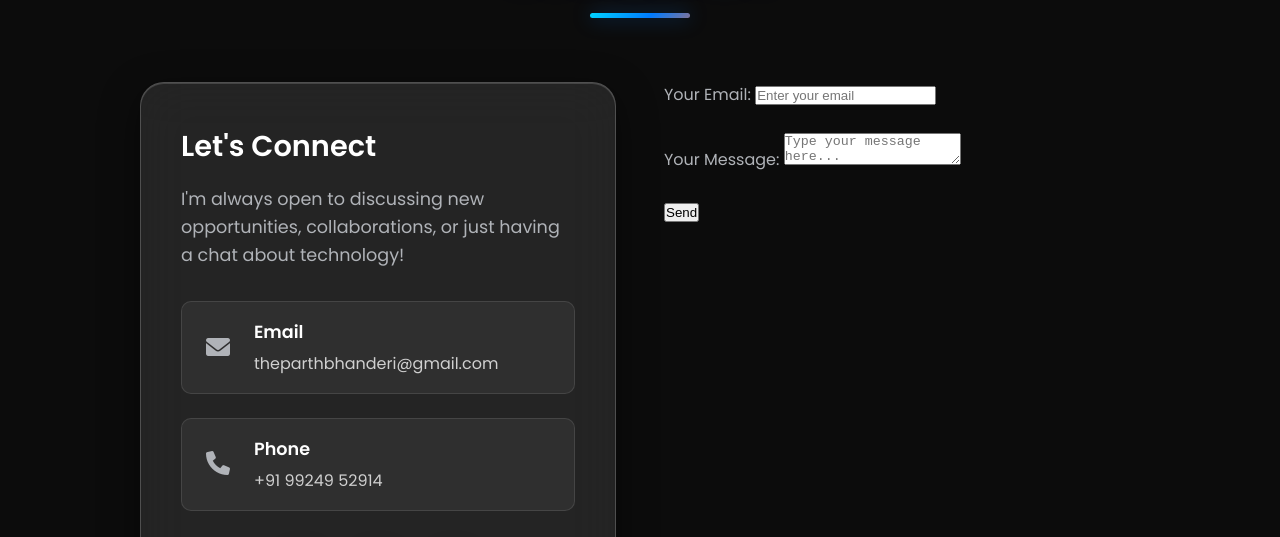
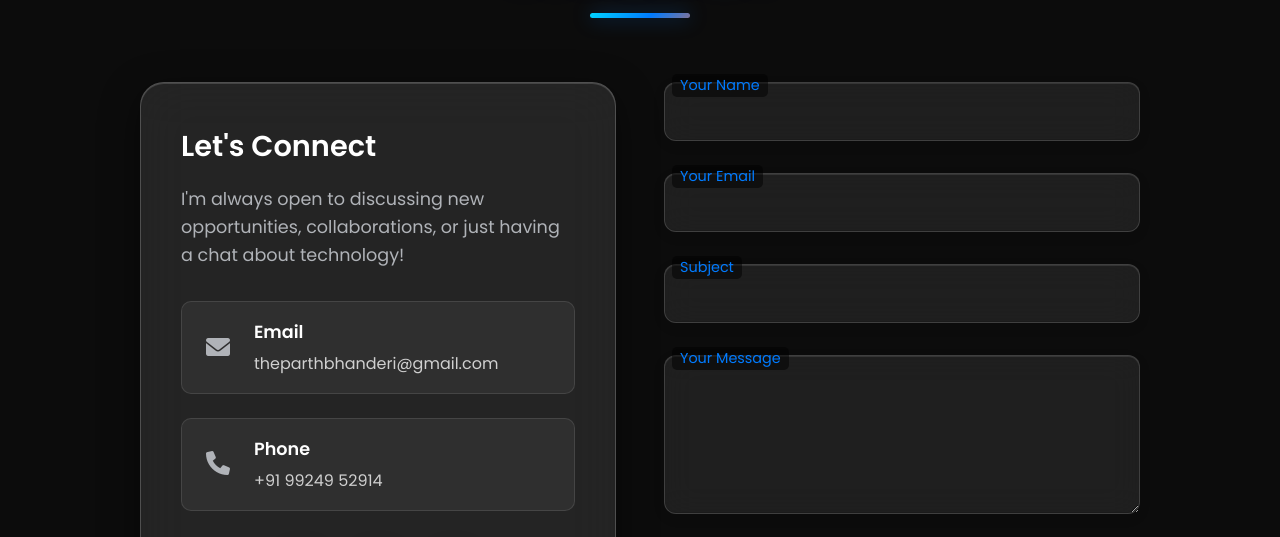
Before and after one commit to theparthbhanderi/portfolio, a plain HTML site: page index.html in a window 1280 px wide. Shown: the part 5565-6102 px from the top of the page. Drawn offline with Linux system fonts and the light colour scheme; files that its build step writes are made by us from their sources.

Commit message:
Update index.html

```diff
--- a/index.html
+++ b/index.html
@@ -8,7 +8,7 @@
     <link rel="preconnect" href="https://fonts.gstatic.com" crossorigin>
     <link href="https://fonts.googleapis.com/css2?family=Poppins:wght@300;400;500;600;700&display=swap" rel="stylesheet">
     <link rel="stylesheet" href="https://cdnjs.cloudflare.com/ajax/libs/font-awesome/6.0.0/css/all.min.css">
-    <link rel="stylesheet" href="style.css">
+    <link rel="stylesheet" href="css/style.css">
 </head>
 <body>
     <!-- Navigation -->
@@ -418,34 +418,29 @@
                     </div>
                 </div>
                 <div class="contact-form-container">
-                    <!-- Contact Form -->
-<form action="https://formspree.io/f/xblkzkqv" method="POST" id="contact-form">
-  <label>
-    Your Email:
-    <input type="email" name="email" placeholder="Enter your email" required>
-  </label>
-  <br><br>
-  <label>
-    Your Message:
-    <textarea name="message" placeholder="Type your message here..." required></textarea>
-  </label>
-  <br><br>
-
-  <!-- Optional: Redirect after submission -->
-  <input type="hidden" name="_next" value="https://yourwebsite.com/thank-you.html">
-
-  <button type="submit">Send</button>
-</form>
-
-<!-- Success Alert Script -->
-<script>
-  const form = document.getElementById("contact-form");
-  form.addEventListener("submit", function (event) {
-    setTimeout(() => {
-      alert("✅ Message Sent! Thank you for contacting us.");
-    }, 100); // Alert will show after slight delay post submission
-  });
-</script>
+                    <form action="https://formspree.io/f/xblkzkqv"
+                             method="POST">
+                        <div class="form-group">
+                            <input type="text" id="name" name="name" required>
+                            <label for="name" class="floating-label">Your Name</label>
+                        </div>
+                        <div class="form-group">
+                            <input type="email" id="email" name="email" required>
+                            <label for="email" class="floating-label">Your Email</label>
+                        </div>
+                        <div class="form-group">
+                            <input type="text" id="subject" name="subject" required>
+                            <label for="subject" class="floating-label">Subject</label>
+                        </div>
+                        <div class="form-group">
+                            <textarea id="message" name="message" rows="5" required></textarea>
+                            <label for="message" class="floating-label">Your Message</label>
+                        </div>
+                        <button type="submit" class="btn btn-primary submit-btn">
+                            <i class="fas fa-paper-plane"></i>
+                            Send Message
+                        </button>
+                    </form>
                 </div>
             </div>
         </div>
```
